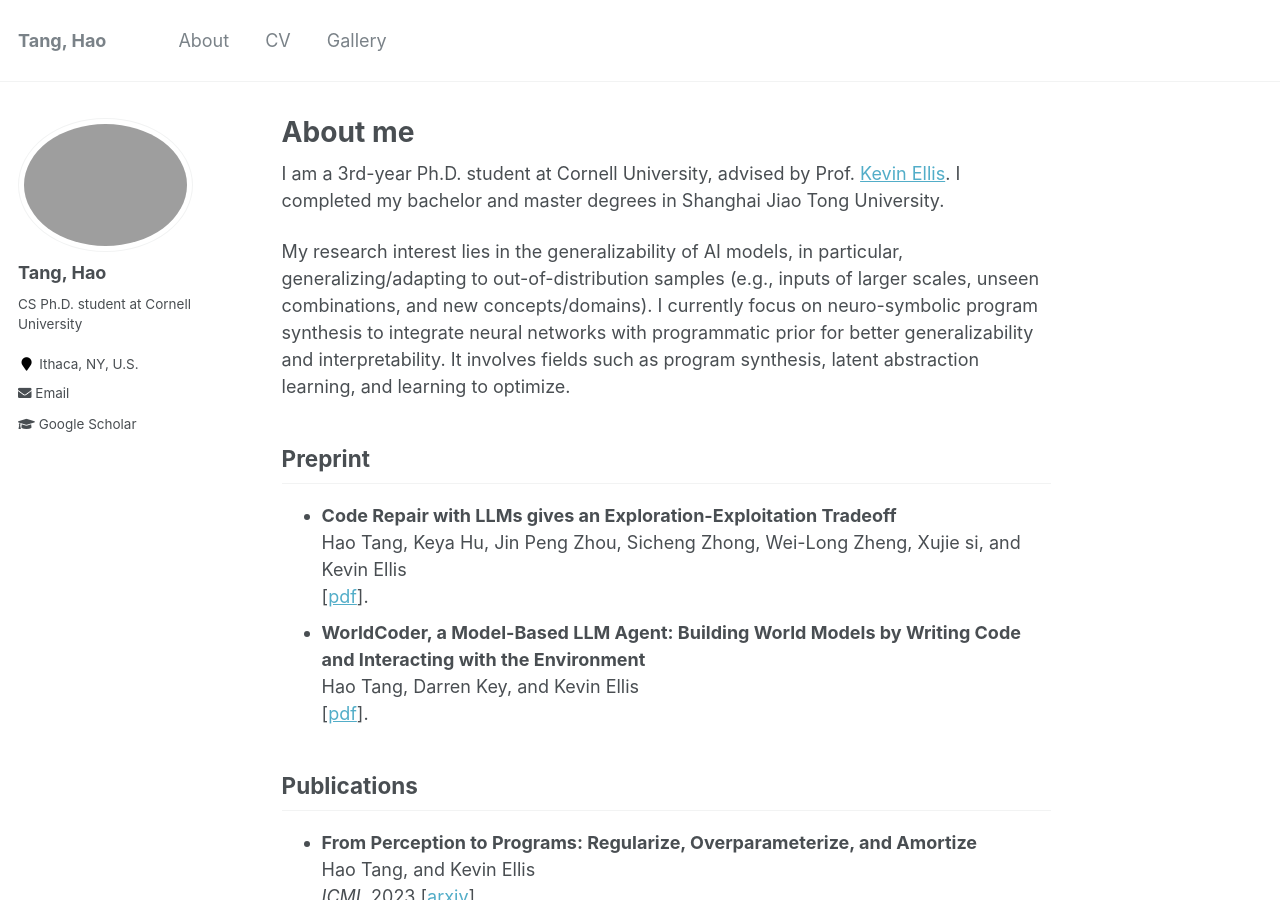
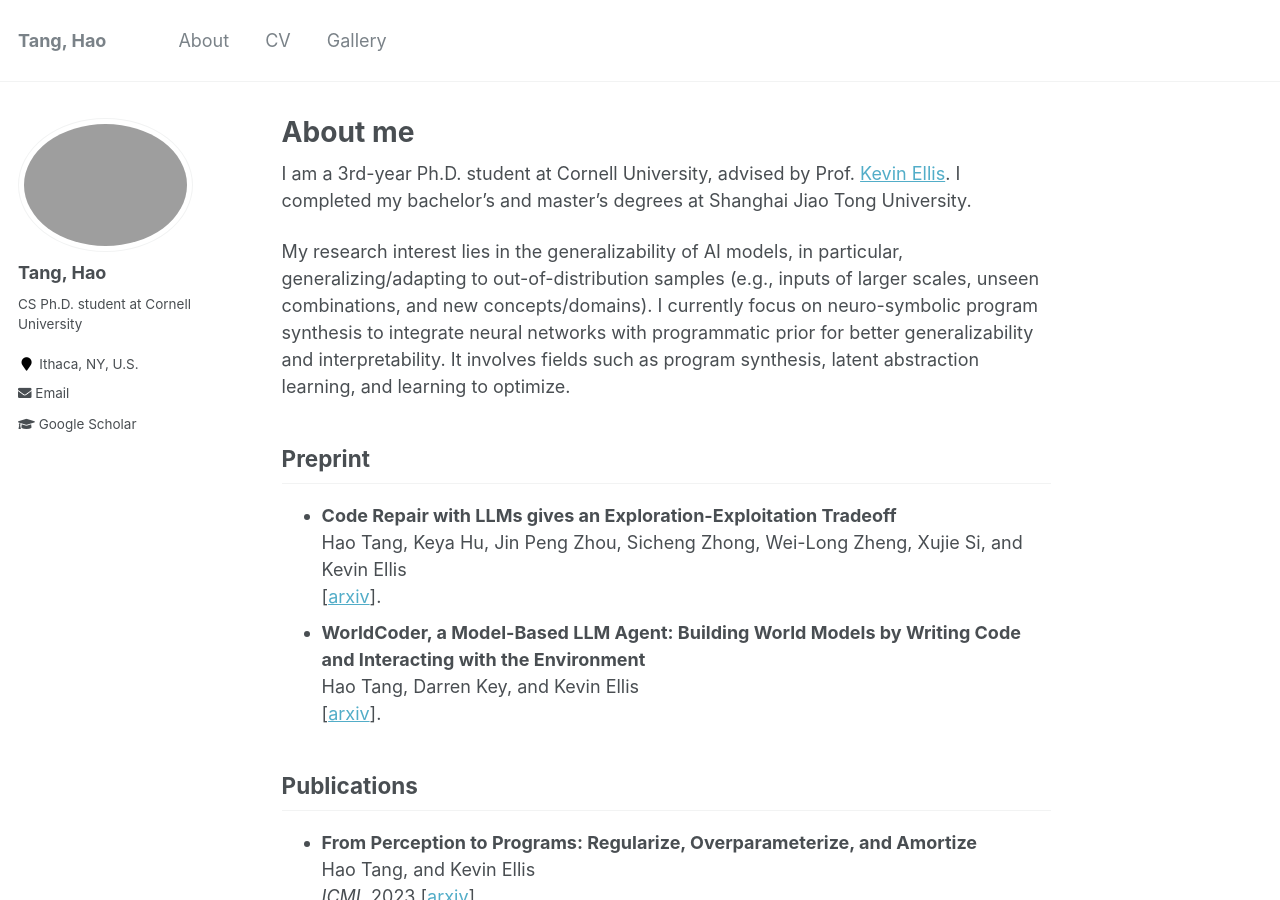
Before and after one commit to haotang1995/haotang1995.github.io, a Jekyll site: the page built from _pages/about.md, in a window 1280 px wide and 900 px high. Built offline with Jekyll 4.4.1, drawn with Linux system fonts in a browser that asks for light colours.

Commit message:
Update about.md

```diff
--- a/_pages/about.md
+++ b/_pages/about.md
@@ -8,17 +8,17 @@ redirect_from:
   - /about.html
 ---
 
-I am a 3rd-year Ph.D. student at Cornell University, advised by Prof. [Kevin Ellis](https://www.cs.cornell.edu/~ellisk/). I completed my bachelor and master degrees in Shanghai Jiao Tong University.
+I am a 3rd-year Ph.D. student at Cornell University, advised by Prof. [Kevin Ellis](https://www.cs.cornell.edu/~ellisk/). I completed my bachelor's and master's degrees at Shanghai Jiao Tong University.
 
 My research interest lies in the generalizability of AI models, in particular, generalizing/adapting to out-of-distribution samples (e.g., inputs of larger scales, unseen combinations, and new concepts/domains). I currently focus on neuro-symbolic program synthesis to integrate neural networks with programmatic prior for better generalizability and interpretability. It involves fields such as program synthesis, latent abstraction learning, and learning to optimize.
 
 ## Preprint
 * **Code Repair with LLMs gives an Exploration-Exploitation Tradeoff**\\
-  Hao Tang, Keya Hu, Jin Peng Zhou, Sicheng Zhong, Wei-Long Zheng, Xujie si, and Kevin Ellis\\
-  [[pdf](https://haotang1995.github.io/files/REx.pdf)].
+  Hao Tang, Keya Hu, Jin Peng Zhou, Sicheng Zhong, Wei-Long Zheng, Xujie Si, and Kevin Ellis\\
+  [[arxiv](https://arxiv.org/abs/2405.17503)].
 * **WorldCoder, a Model-Based LLM Agent: Building World Models by Writing Code and Interacting with the Environment**\\
   Hao Tang, Darren Key, and Kevin Ellis\\
-  [[pdf](https://haotang1995.github.io/files/WorldCoder.pdf)].
+  [[arxiv](https://arxiv.org/abs/2402.12275)].
 
 ## Publications
 * **From Perception to Programs: Regularize, Overparameterize, and Amortize**\\
```
